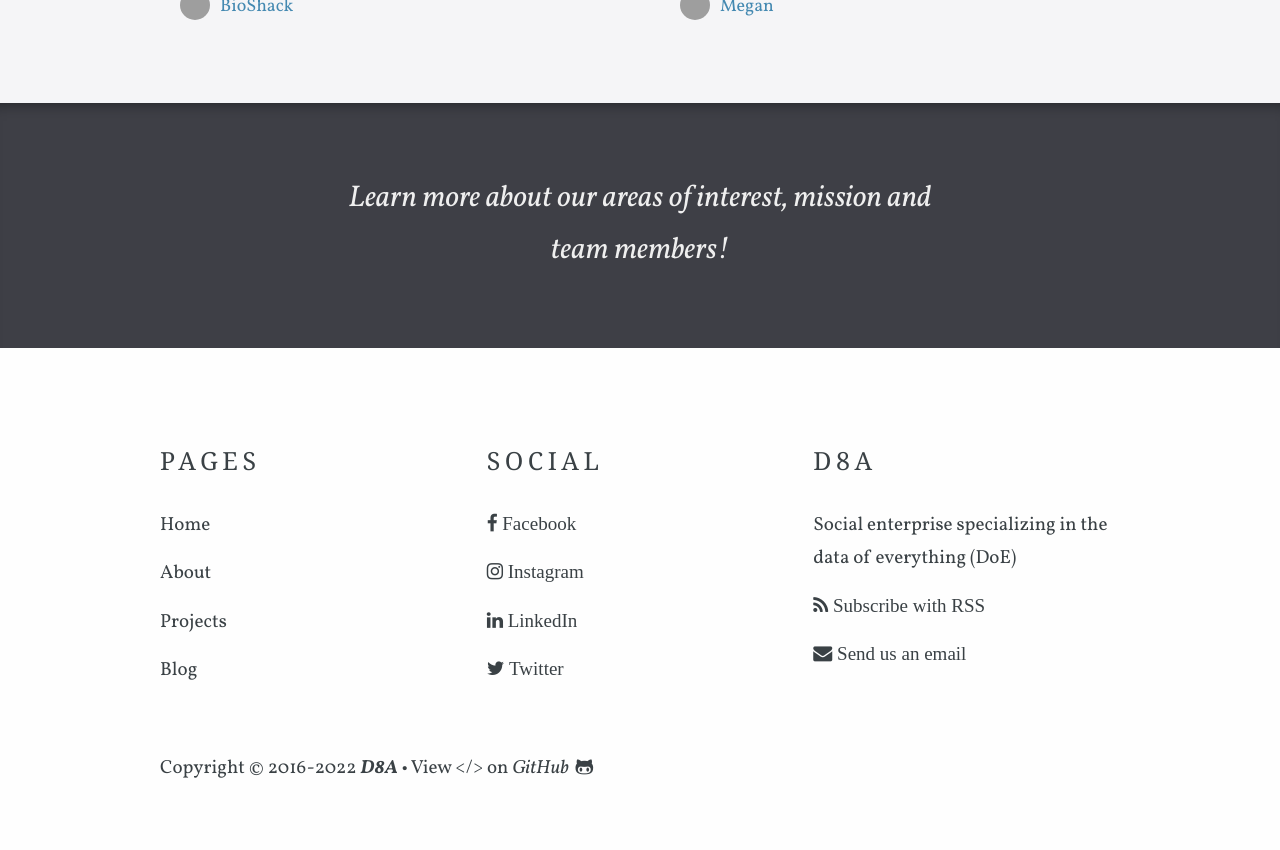
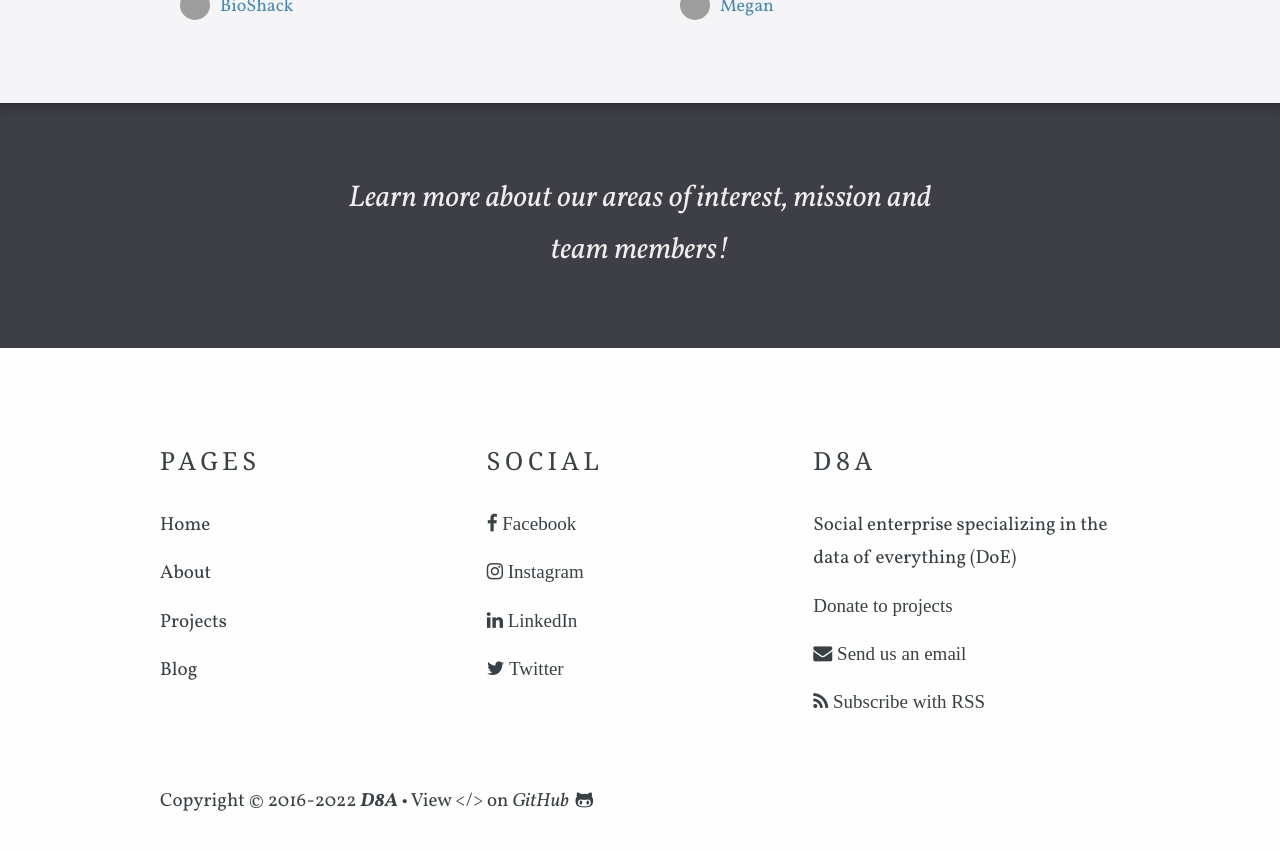
Before and after one commit to bioshack/d8a, a Jekyll site: the page built from index.html, in a window 1280 px wide and 900 px high, scrolled down 981 px. Shown: the top 850 px of the window. Built offline with Jekyll 4.4.1, drawn with Linux system fonts in a browser that asks for light colours; some web fonts are replaced; comment, search, counter and statistics services are not loaded; grey boxes are pictures that could not be loaded.

Commit message:
Edit footer

```diff
--- a/_layouts/default.html
+++ b/_layouts/default.html
@@ -97,8 +97,9 @@
 							<h2>{{ site.title }}</h2>
 						</li>
 						<li>{{ site.summary }}</li>
+						<li><a href="{{ site.baseurl }}/donate" class="fa fa-envelope-open-dollar" target="_blank"> Donate to projects</a></li>
+						{% if site.email %}<li><a href="mailto:{{ site.email }}" class="fa fa-envelope" target="_blank"> Send us an email</a></li>{% endif %}
 						<li><a href="{{ site.baseurl }}/feed.xml" class="fa fa-rss" target="_blank"> Subscribe with RSS</a></li>
-						{% if site.email %}<li><a href="mailto:{{ site.email }}" class="fa fa-envelope" target="_blank"> Send us an email</a></li>{% endif %}
 					</ul>
 				</div>
 			</div>
```
